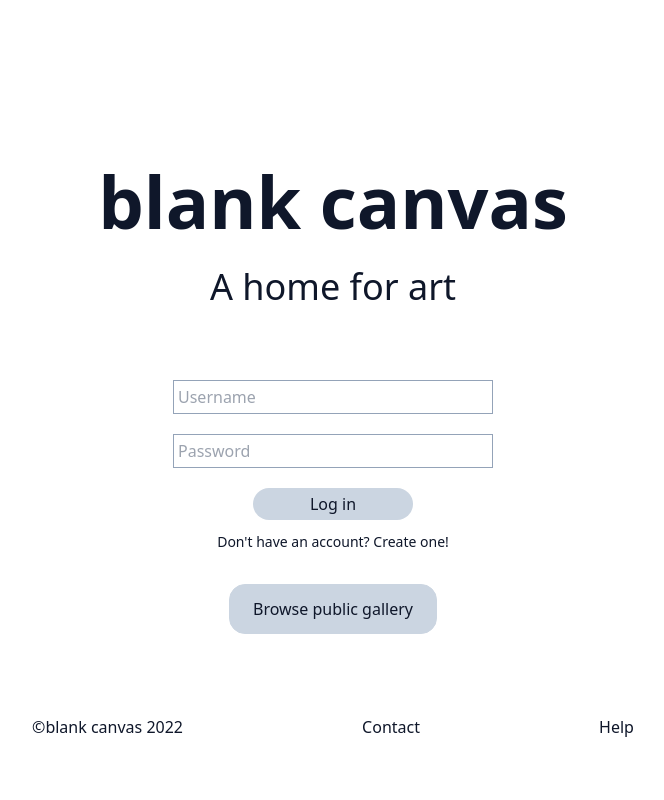
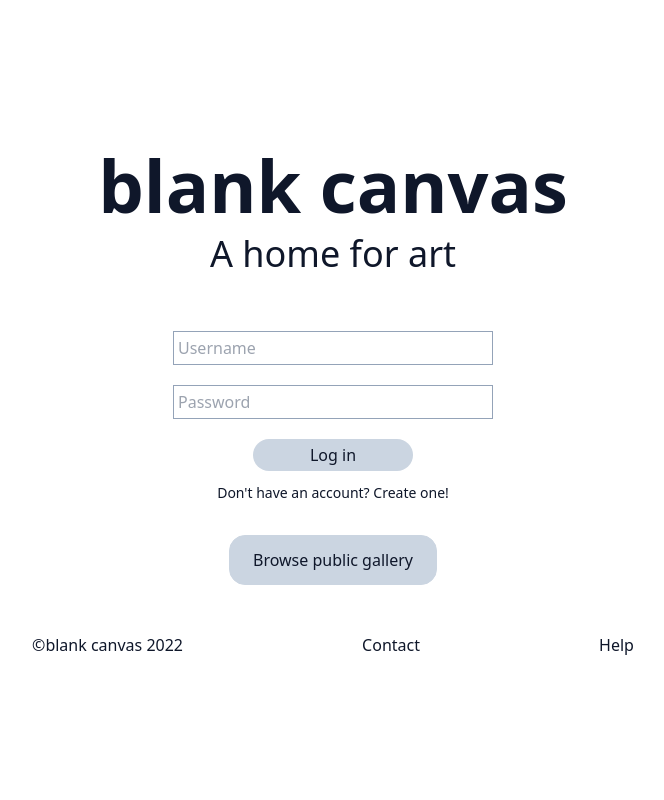
Before and after one commit to ambahjones/tailwind1, a website: page public/index.html in a window 1280 px wide. Shown: the whole page, without its empty margins (307-971 px from the left). Drawn offline with Linux system fonts and the light colour scheme.

Commit message:
updated height for landscape orientations

```diff
--- a/public/index.html
+++ b/public/index.html
@@ -8,8 +8,8 @@
     <link rel="stylesheet" href="dist/output.css">
 </head>
 <body class="text-slate-900 dark:bg-slate-900 dark:text-slate-200">
-    <main class="h-screen grid grid-cols-8 grid-rows-6">
-        <h1 class="col-start-2 col-end-8 row-start-2 row-end-3 text-4xl font-bold text-center dark:text-slate-100 pt-10 sm:text-7xl sm:pt-8">
+    <main class="grid grid-cols-8 grid-rows-6">
+        <h1 class="col-start-2 col-end-8 row-start-2 row-end-3 text-4xl font-bold text-center dark:text-slate-100 pt-10 sm:text-7xl sm:pt-8 landscape:row-start-1 landscape:row-end-2">
             blank canvas
         </h1>
 
```
Also changed, not shown: public/signup.html (+1 -1 lines).
